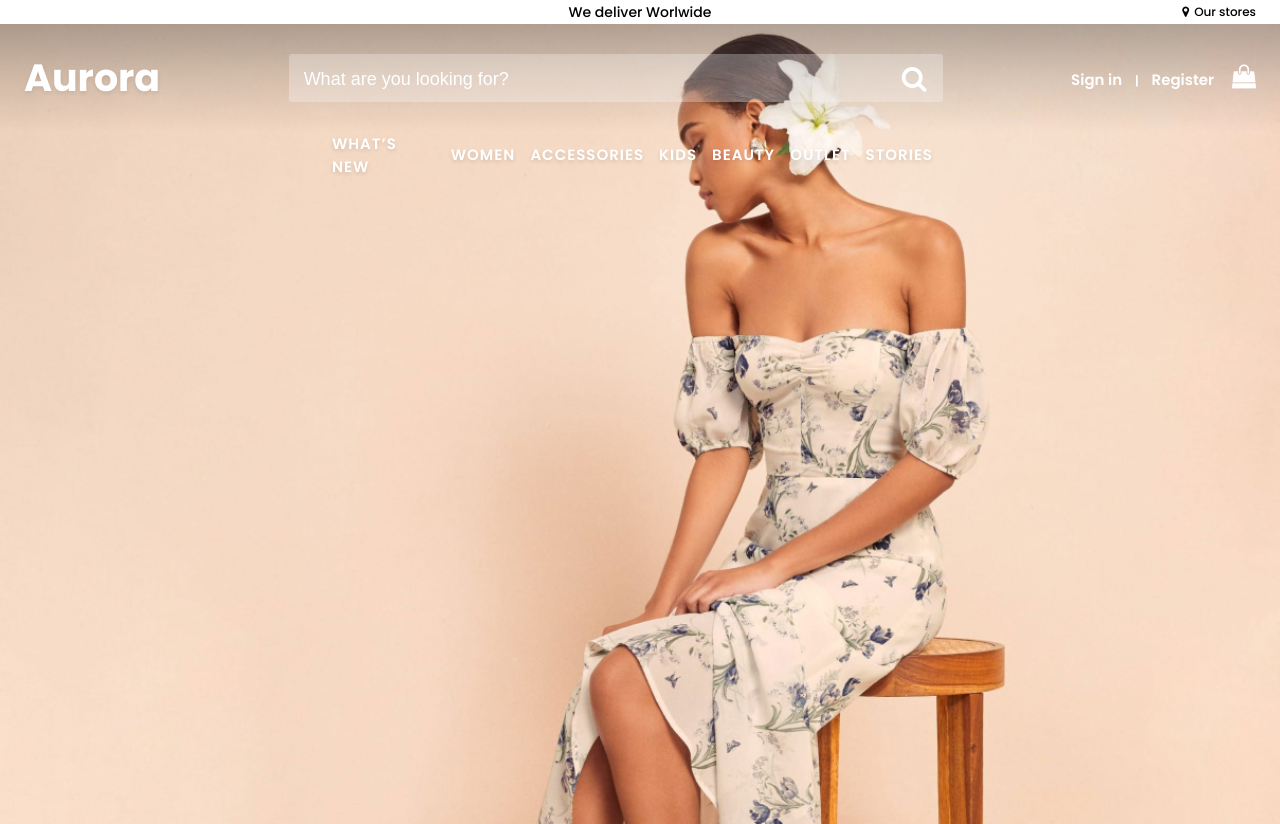
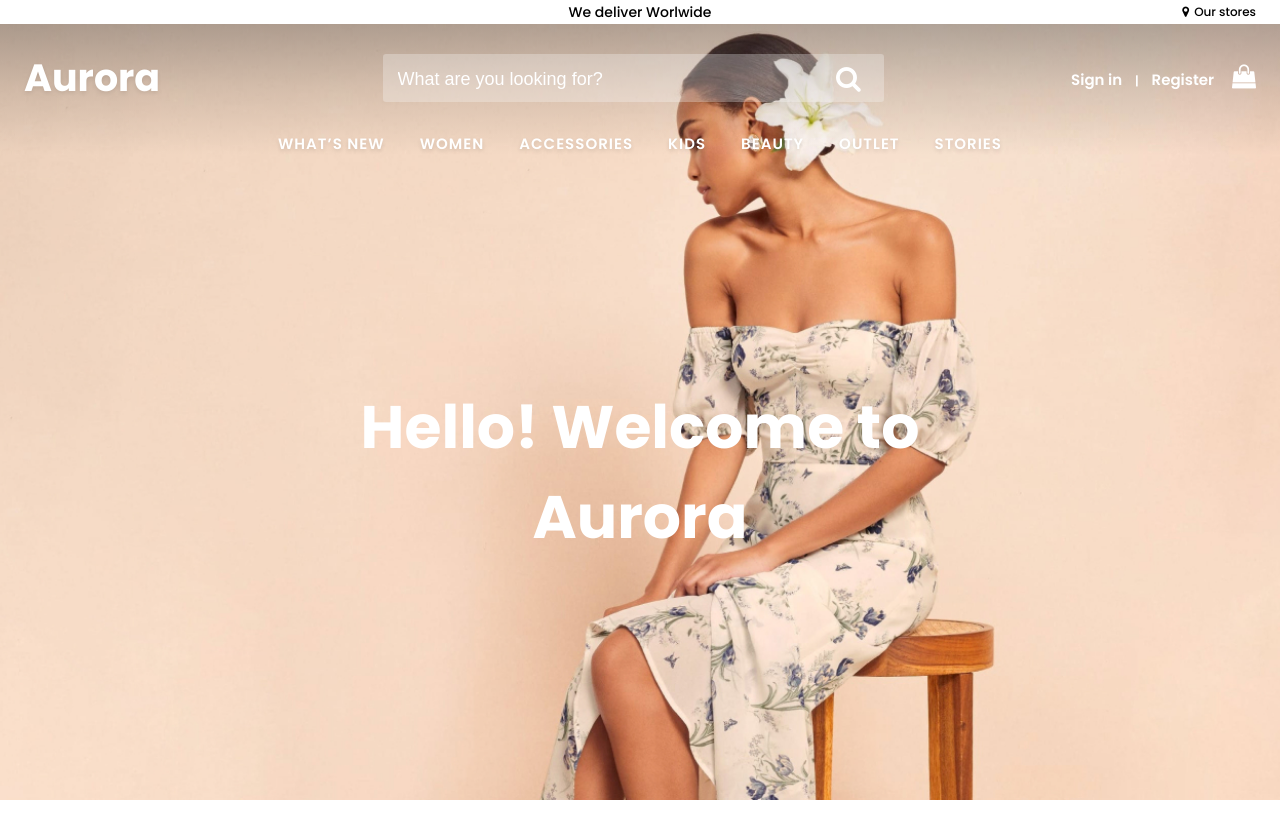
Before and after one commit to Golchenko/Aurora, a website: page #src/index.html in a window 1280 px wide. After the commit the page ends 800 px from the top, so only its background shows below. Drawn offline with nearby package versions, Linux system fonts and the light colour scheme; files that its build step writes are made by us from their sources; files whose address does not match are found by name; a web font is replaced by a local one.

Commit message:
fixed visual bugs

```diff
--- a/#src/style/header.scss
+++ b/#src/style/header.scss
@@ -33,7 +33,7 @@ body {
   background-position: center;
   background-repeat: no-repeat;
   background-size: cover;
-  height: 100%;
+  height: 97%;
   position: relative;
 }
 
@@ -41,6 +41,10 @@ body {
   display: flex;
   justify-content: space-between;
   align-items: center;
+
+}
+
+.gradient {
   background: linear-gradient(
     to bottom,
     rgba(51, 51, 51, 0.35) 0%,
@@ -57,7 +61,7 @@ body {
 }
 
 .search__input {
-  width: 584px;
+  width: 100%;
   height: 48px;
   background-color: rgba(247, 247, 247, 0.3);
   border: none;
@@ -75,6 +79,8 @@ body {
 
 .header__search {
   position: relative;
+  width: 35%;
+  margin-right: 35px;
 }
 
 .search__button {
@@ -86,7 +92,7 @@ body {
   position: absolute;
   content: "";
   top: 11px;
-  right: 10px;
+  right: -53px;
 }
 
 .header-main__user-nav {
@@ -112,19 +118,21 @@ body {
 }
 
 .header-bottom__site-nav {
-  width: 50%;
   margin: 0 auto;
 }
 
 .site-nav__list {
   display: flex;
-  justify-content: space-between;
+  justify-content: center;
   align-items: center;
   @include reset-list;
 }
 
 .site-nav__item {
-  margin-right: 15px;
+  margin-right: 35px;
+  &:last-child {
+    margin-right: 0;
+  }
 }
 
 .site-nav__link {
@@ -136,3 +144,14 @@ body {
   font-weight: 600;
   letter-spacing: 1px;
 }
+
+.main-img__text {
+  color: $white;
+  font-size: 60px;
+  font-weight: 700;
+  text-align: center;
+  position: absolute;
+  top: 50%;
+  left: 50%;
+  transform: translate(-50%, -50%);
+}
--- a/#src/template/header.html
+++ b/#src/template/header.html
@@ -5,14 +5,13 @@
         <a class=" header-top__button" href="#">Our stores</a>
     </div>
     <div class="header__background">
+        <div class="gradient">
         <div class="header-main full-width">
             <h1 class="header-main__logo">Aurora</h1>
-            <div class="header-main__search">
                 <form class="header__search" action="#">
                     <input class="search__input" type="text" name="search" placeholder="What are you looking for?">
                     <button class="search__button" type="submit" aria-label="Search"><i class="fa fa-search fa-2x"></i></button>
                   </form>
-            </div>
             <div class="header-main__user-nav">
                 <a href="#" class="user-nav__link">Sign in</a>
                 <span class="user-nav__separator"> | </span>
@@ -45,10 +44,9 @@
                         <a href="#" class="site-nav__link">stories</a>
                     </li>
                 </ul>
-
             </nav>
         </div>
-
     </div>
-
+        <p class="main-img__text">Hello! Welcome to Aurora</p>
+    </div>
 </header>
```
Also changed, not shown: build/css/main.css, build/css/main.min.css, build/index.html, 1 other file.
